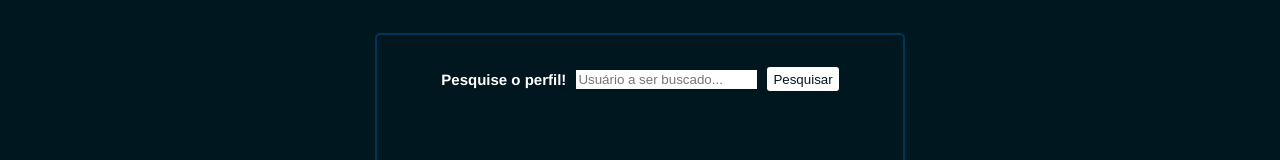
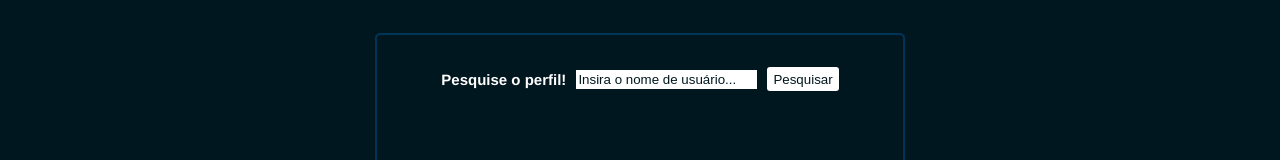
Before and after one commit to WilliamKSilva/Github-Finder, a Vue app: page / in a window 1280 px wide. Shown: the part 188-348 px from the top of the page. Built offline with nearby package versions, Linux system fonts and the light colour scheme.

Commit message:
Fixing some things and organizing code.

```diff
--- a/src/components/ContentContainer.vue
+++ b/src/components/ContentContainer.vue
@@ -7,7 +7,7 @@
         </h1>
         <input
           type="text"
-          placeholder="Usuário a ser buscado..."
+          placeholder="Insira o nome de usuário..."
           v-model="url"
         />
         <button @click="getUser">
@@ -97,12 +97,16 @@ export default {
     transition: 180ms box-shadow ease-in-out;
   }
 
-   .header > input:focus {
+  .header > input::placeholder {
+    color: #00171f;
+  }
+
+  .header > input:focus {
     box-shadow: 0 0 0 3px #007ea7;
     outline: 3px solid transparent;
   }
 
-   .header > button {
+  .header > button {
     border: 0;
     border-radius: 3px;
 
@@ -118,7 +122,7 @@ export default {
     transition: 0.2s;
   }
 
-   .header > button:hover {
+  .header > button:hover {
     cursor: pointer;
     filter: brightness(0.5);
   }
```
Also changed, not shown: src/App.vue (indentation only).
